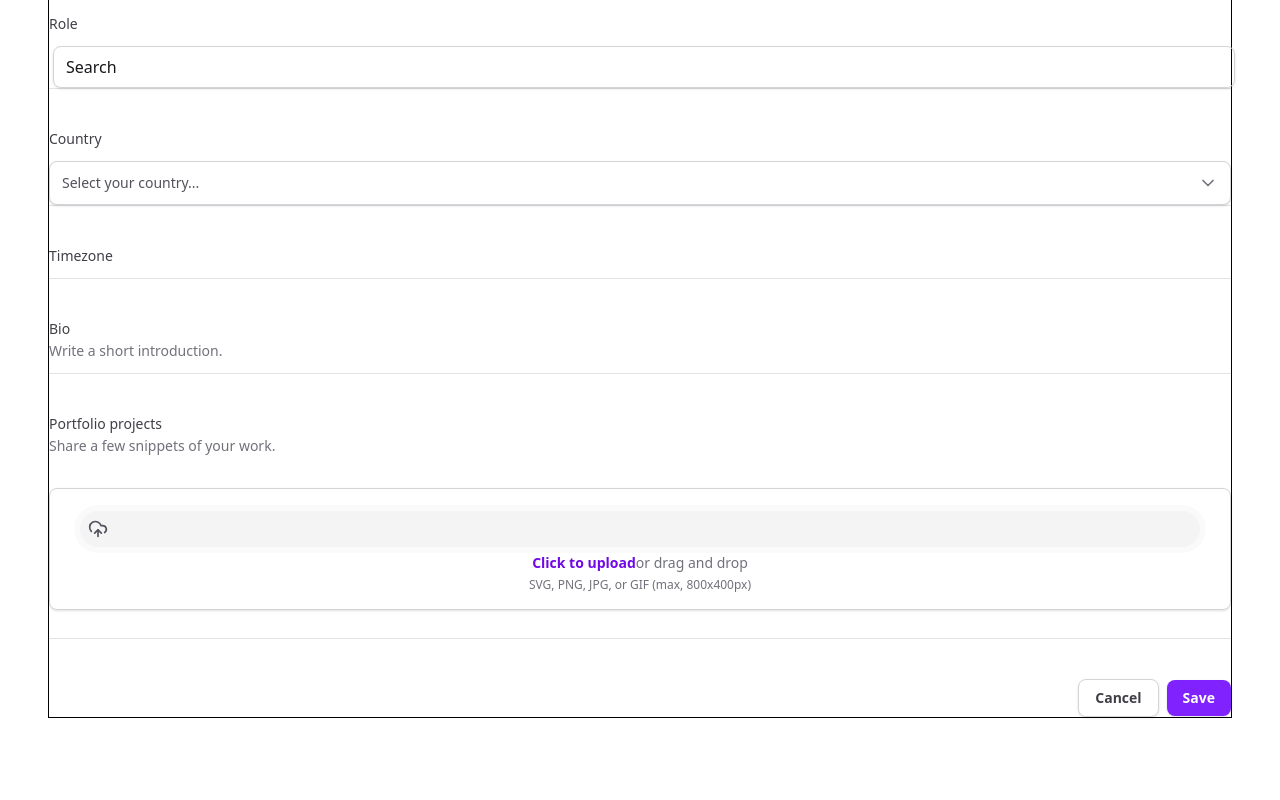
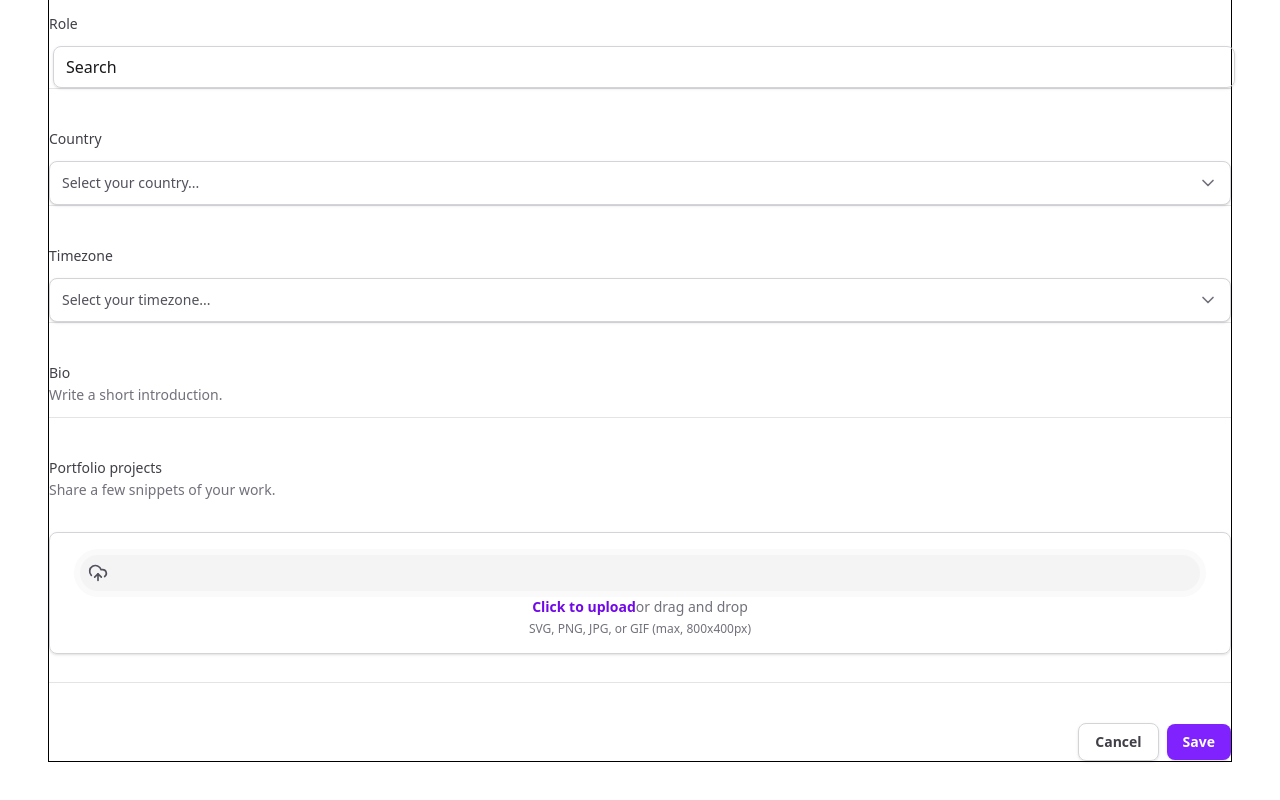
Before and after one commit to igortuag/tailwind-next, a Next.js app: page / in a window 1280 px wide. Shown: the part 1617-2417 px from the top of the page. Built offline with nearby package versions, Linux system fonts and the light colour scheme.

Commit message:
feat: add Select component for timezone selection with predefined options

```diff
--- a/src/app/page.tsx
+++ b/src/app/page.tsx
@@ -1,7 +1,7 @@
 import SettingsTabs from "@/components/SettingsTabs";
 import * as Input from "@/components/Input";
 import * as FileInput from "@/components/Form/FileInput";
-import { ChevronDown, Mail, UploadCloud, User } from "lucide-react";
+import { Mail } from "lucide-react";
 import Select from "@/components/Form/Select";
 import { SelectItem } from "@/components/Form/Select/SelectItem";
 
@@ -120,7 +120,18 @@ export default function Home() {
             >
               Timezone
             </label>
-            <div></div>
+            <Select
+              placeholder="Select your timezone..."
+            >
+              <SelectItem text="Pacific Standard time (UTC-08:00)" value="utc-8" />
+              <SelectItem text="Mountain Standard time (UTC-07:00)" value="utc-7" />
+              <SelectItem text="Central Standard time (UTC-06:00)" value="utc-6" />
+              <SelectItem text="Eastern Standard time (UTC-05:00)" value="utc-5" />
+              <SelectItem text="Atlantic Standard time (UTC-04:00)" value="utc-4" />
+              <SelectItem text="Greenwich Mean time (UTC+00:00)" value="utc+0" />
+              <SelectItem text="Central European time (UTC+01:00)" value="utc+1" />
+              <SelectItem text="Eastern European time (UTC+02:00)" value="utc+2" />
+            </Select>
           </div>
 
           <div className="grid gap-3 grid-cols-form pt-5">
```
